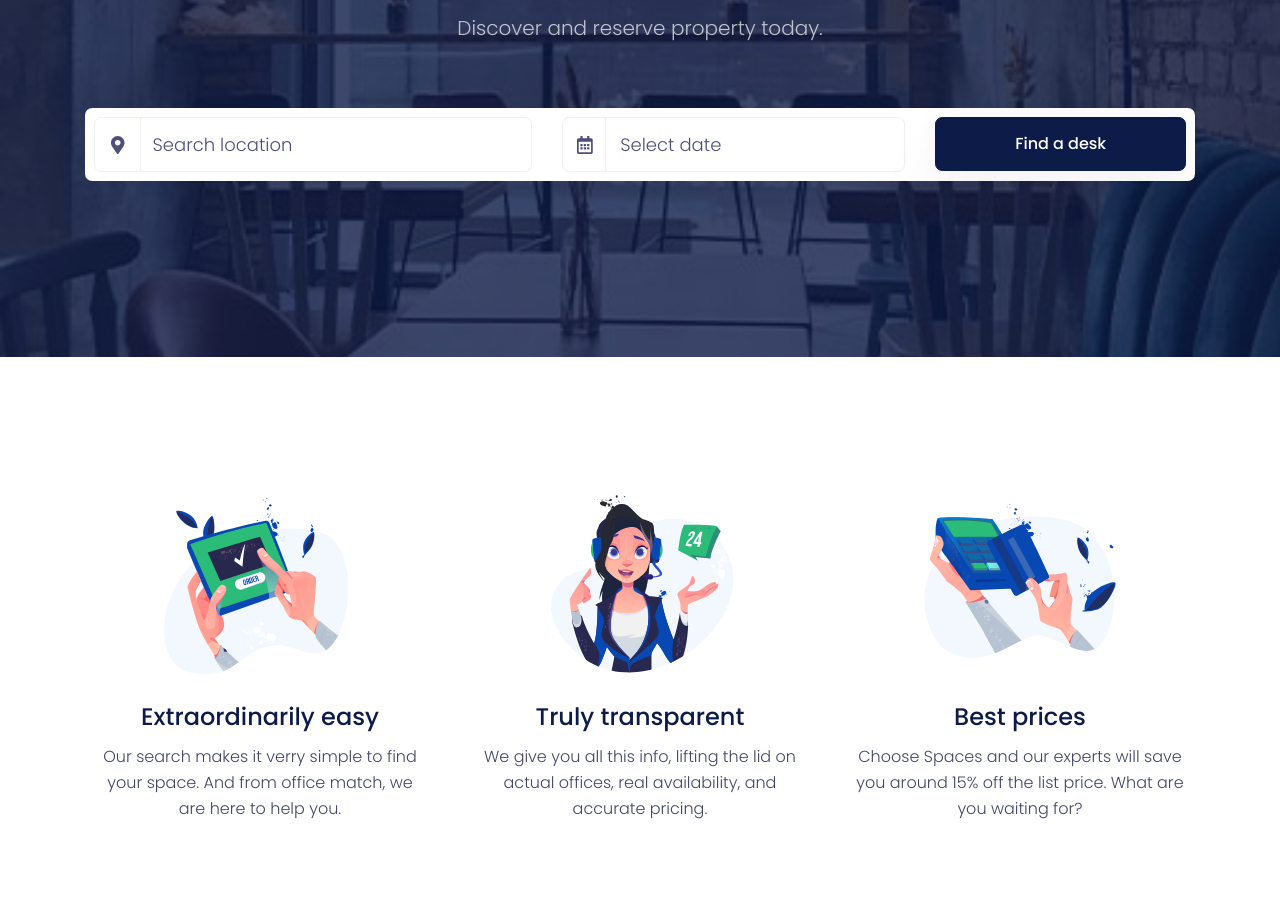
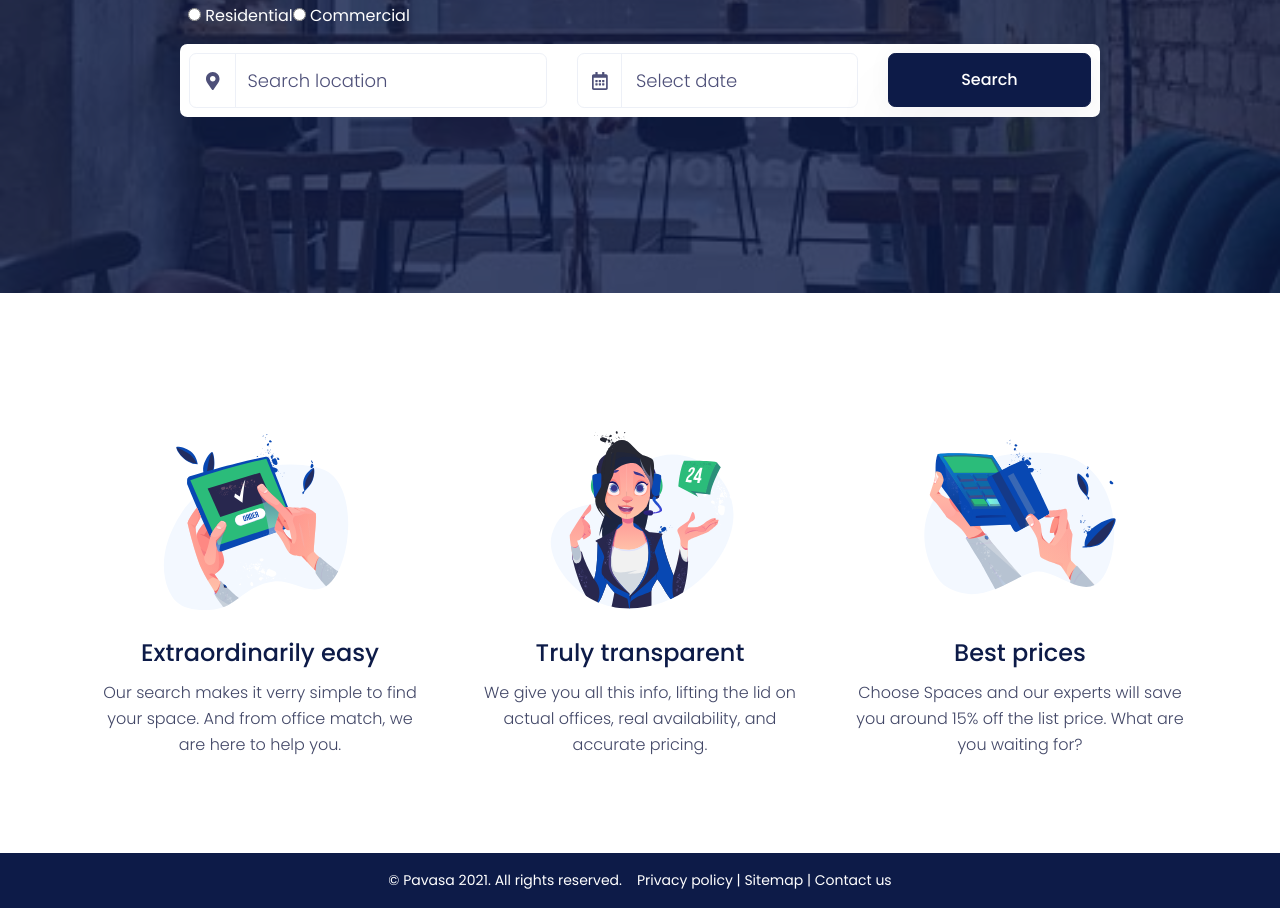
Before and after one commit to pavasa-projects/pavasa-pse-ui, an Angular app: page / in a window 1280 px wide. Shown: the part 222-1139 px from the top of the page. Built offline with nearby package versions, Linux system fonts and the light colour scheme; what @ctrl/ngx-headroom would draw is missing.

Commit message:
search page alignment

```diff
--- a/package.json
+++ b/package.json
@@ -21,6 +21,7 @@
     "@angular/router": "~11.2.4",
     "@ctrl/ngx-headroom": "^4.0.0",
     "@fortawesome/fontawesome-free": "^5.15.2",
+    "@ng-bootstrap/ng-bootstrap": "^9.0.2",
     "rxjs": "~6.6.0",
     "tslib": "^2.0.0",
     "zone.js": "~0.11.3"
--- a/src/app/app.component.html
+++ b/src/app/app.component.html
@@ -3,7 +3,7 @@
   <ngx-headroom upTolerance="0" downTolerance="0" duration="500" easing="ease-in-out">
     <nav id="navbar-main" class="navbar navbar-main navbar-theme-primary navbar-expand-lg headroom py-lg-3 px-lg-6 navbar-dark navbar-transparent navbar-theme-primary">
     <div class="container">
-      <a class="navbar-brand @@logo_classes" href="../index.html">
+      <a class="navbar-brand @@logo_classes" [routerLink]="['/property-search']">
         <img class="navbar-brand-dark common" src="../assets/img/brand/light.svg" height="35" alt="Logo light">
         <img class="navbar-brand-light common" src="../assets/img/brand/dark.svg" height="35" alt="Logo dark">
       </a>
@@ -37,145 +37,28 @@
   </nav>
   </ngx-headroom>
 </header>
+<router-outlet></router-outlet>
 
-<main>
 
- <!-- <div class="preloader bg-dark flex-column justify-content-center align-items-center">
-    <div class="position-relative">
-      <img src="../assets/img/brand/light-without-letter.svg" alt="Logo loader">
-      <img src="../assets/img/brand/letter.svg" class="rotate-letter" alt="Letter loader">
-    </div>sdfsdf
-  </div>-->
+<footer class="footer bg-primary text-white pt-2 ">
+  <div class="container">
 
-  <!-- Hero -->
-  <section class="section section-header section-image bg-primary overlay-primary text-white pb-4 pb-md-7" data-background="/assets/img/loft.jpg" style="background-image: url('/assets/img/loft.jpg')">
-    <div class="container">
-      <div class="row justify-content-center mb-4 mb-xl-5">
-        <div class="col-12 col-xl-10 text-center">
-          <!-- Heading -->
-          <h1 class="display-2">
-            Find your rental property.
-          </h1>
-          <!-- Text -->
-          <p class="lead text-muted mt-2 px-md-6">
-           Discover and reserve property today.
-          </p>
-        </div>
-      </div>
-      <div class="row mb-5">
-        <div class="col-12">
-          <div class="card p-md-2">
-            <div class="card-body p-2 p-md-0">
-              <form autocomplete="off" class="row" method="get" action="./all-spaces.html">
-                <div class="col-12 col-lg-5">
-                  <div class="form-group form-group-lg mb-lg-0">
-                    <div class="input-group">
-                      <div class="input-group-prepend">
-                        <span class="input-group-text"><span class="fas fa-map-marker-alt"></span></span>
-                      </div>
-                      <input id="search-location" type="text" class="form-control autocomplete" placeholder="Search location" required>
-                    </div>
-                  </div>
-                </div>
-                <div class="col-12 col-lg-4">
-                  <div class="input-group input-group-lg mb-3 mb-lg-0">
-                    <div class="input-group-prepend">
-                      <span class="input-group-text"><i class="far fa-calendar-alt"></i></span>
-                    </div>
-                    <input class="form-control datepicker" placeholder="Select date" type="text" required>
-                  </div>
-                </div>
-                <div class="col-12 col-lg-3">
-                  <button class="btn btn-lg btn-primary btn-block animate-up-2" type="submit">Find a desk</button>
-                </div>
-              </form>
-            </div>
-          </div>
-        </div>
-      </div>
-    </div>
-  </section>
-  <section class="section section-lg pb-lg-6 pb-5">
-    <div class="container">
-      <div class="row">
-        <div class="col-12 col-sm-6 col-md-4 text-center mb-4 mb-md-0 px-lg-4">
-          <img class="img-fluid image-lg mb-4" src="../assets/img/illustrations/easy-transaction.svg" alt="northwestern logo">
-          <h2 class="h4">Extraordinarily easy</h2>
-          <p>Our search makes it verry simple to find your space. And from office match, we are here to help you.</p>
-        </div>
-        <div class="col-12 col-sm-6 col-md-4 text-center mb-4 mb-md-0 px-lg-4">
-          <img class="img-fluid image-lg mb-4" src="../assets/img/illustrations/support.svg" alt="northwestern logo">
-          <h2 class="h4">Truly transparent</h2>
-          <p>We give you all this info, lifting the lid on actual offices, real availability, and accurate pricing.</p>
-        </div>
-        <div class="col-12 col-sm-6 col-md-4 text-center mb-4 mb-md-0 px-lg-4">
-          <img class="img-fluid image-lg mb-4" src="../assets/img/illustrations/payment.svg" alt="northwestern logo">
-          <h2 class="h4">Best prices</h2>
-          <p>Choose Spaces and our experts will save you around 15% off the list price. What are you waiting for?</p>
-        </div>
-      </div>
-
-    </div>
-  </section>
-
-</main>
-
-<!--<footer class="footer pb-5 bg-primary text-white pt-9 mt-n9">
-  <div class="container">
-    <div class="row mt-6">
-      <div class="col-xl-3 mb-3 mb-xl-0">
-        <img src="../assets/img/brand/light.svg" height="30" class="mb-3" alt="Spaces logo">
-        <p>Premium Bootstrap Directory Listing Template</p>
-      </div>
-      <div class="col-6 col-xl-2 mb-5 mb-xl-0">
-        <span class="h5">Themesberg</span>
-        <ul class="footer-links mt-2">
-          <li><a target="_blank" href="https://themesberg.com/blog">Blog</a></li>
-          <li><a target="_blank" href="https://themesberg.com/products">Products</a></li>
-          <li><a target="_blank" href="https://themesberg.com/about">About Us</a></li>
-          <li><a target="_blank" href="https://themesberg.com/contact">Contact Us</a></li>
-        </ul>
-      </div>
-      <div class="col-6 col-xl-3 mb-5 mb-xl-0">
-        <span class="h5">Other</span>
-        <ul class="footer-links mt-2">
-          <li><a href="https://themesberg.com/docs/spaces/getting-started/quickstart/">Documentation <span class="badge badge-sm badge-secondary ml-2">v3.0</span></a></li>
-          <li><a href="https://themesberg.com/docs/spaces/getting-started/changelog/">Changelog</a></li>
-          <li><a target="_blank" href="https://themesberg.com/contact">Support</a></li>
-          <li><a target="_blank" href="https://themesberg.com/licensing">License</a>
-          </li>
-        </ul>
-      </div>
-      <div class="col-12 col-xl-4 mb-5 mb-xl-0">
-        <span class="h5">Get the app</span>
-        <p class="text-muted font-small mt-2">It's easy. Just select your device.</p>
-        <button class="btn btn-sm btn-white mb-xl-0 mr-2 mr-lg-2">
-                    <span class="d-flex align-items-center">
-                        <span class="icon icon-brand mr-2"><span class="fab fa-apple"></span></span>
-                        <span class="d-inline-block text-left">
-                            <small class="font-weight-normal d-block">Available on</small> App Store
-                        </span>
-                    </span>
-        </button>
-        <button class="btn btn-sm btn-white">
-          <span class="icon icon-brand mr-2"><span class="fab fa-google-play"></span></span>
-          <span class="d-inline-block text-left">
-                        <small class="font-weight-normal d-block">Available on</small> Google Play
-                    </span>
-        </button>
-      </div>
-    </div>
-    <hr class="my-3 my-lg-5">
+    <!--<hr class="my-3 my-lg-5">-->
     <div class="row">
       <div class="col mb-md-0">
-        <a href="https://themesberg.com" target="_blank" class="d-flex justify-content-center">
-          <img src="../assets/img/themesberg.svg" height="25" class="mb-3" alt="Themesberg Logo">
-        </a>
+
         <div class="d-flex text-center justify-content-center align-items-center" role="contentinfo">
-          <p class="font-weight-normal font-small mb-0">Copyright © Themesberg
-            <span class="current-year">2020</span>. All rights reserved.</p>
+          <p class="font-weight-normal font-small mt-2">© Pavasa
+            <span class="current-year">2021</span>. All rights reserved. &nbsp;&nbsp;
+             <a target="_blank" href="https://themesberg.com/blog">Privacy policy</a>
+            <span> | </span>
+            <a target="_blank" href="https://themesberg.com/products">Sitemap</a>
+            <span> | </span>
+            <a target="_blank" href="https://themesberg.com/products">Contact us</a>
+          </p>
+
         </div>
       </div>
     </div>
   </div>
-</footer>-->
+</footer>
--- a/src/app/property-search/property-search.component.html
+++ b/src/app/property-search/property-search.component.html
@@ -1,14 +1,6 @@
 <main>
-
-  <!-- <div class="preloader bg-dark flex-column justify-content-center align-items-center">
-     <div class="position-relative">
-       <img src="../assets/img/brand/light-without-letter.svg" alt="Logo loader">
-       <img src="../assets/img/brand/letter.svg" class="rotate-letter" alt="Letter loader">
-     </div>sdfsdf
-   </div>-->
-
-  <!-- Hero -->
   <section class="section section-header section-image bg-primary overlay-primary text-white pb-4 pb-md-7" data-background="/assets/img/loft.jpg" style="background-image: url('/assets/img/loft.jpg')">
+    <form>
     <div class="container">
       <div class="row justify-content-center mb-4 mb-xl-5">
         <div class="col-12 col-xl-10 text-center">
@@ -21,12 +13,36 @@
             Discover and reserve property today.
           </p>
         </div>
+
+
+          <div class="col-12 col-xl-10">
+            <div class=" p-md-2">
+              <div class=" p-2 p-md-0">
+                <div class="row">
+
+                  <div class="col-12 col-lg-4">
+                    <div class="form-group form-group-lg mb-lg-0">
+                      <div class="btn-group btn-group-toggle " ngbRadioGroup>
+                        <label ngbButtonLabel class="text-white">
+                          <input ngbButton type="radio" value="1"> Residential
+                        </label>
+                        <label ngbButtonLabel class="text-white">
+                          <input ngbButton type="radio" value="2"> Commercial
+                        </label>
                       </div>
-      <div class="row mb-5">
-        <div class="col-12">
+                    </div>
+                  </div>
+
+
+                </div>
+              </div>
+            </div>
+          </div>
+
+          <div class="col-12 col-xl-10">
             <div class="card p-md-2">
               <div class="card-body p-2 p-md-0">
-              <form autocomplete="off" class="row" method="get" action="./all-spaces.html">
+                <div class="row">
                   <div class="col-12 col-lg-5">
                     <div class="form-group form-group-lg mb-lg-0">
                       <div class="input-group">
@@ -48,12 +64,15 @@
                   <div class="col-12 col-lg-3">
                     <button class="btn btn-lg btn-primary btn-block animate-up-2" type="submit">Search</button>
                   </div>
-              </form>
                 </div>
               </div>
             </div>
           </div>
+
       </div>
+
+    </div>
+    </form>
   </section>
   <section class="section section-lg pb-lg-6 pb-5">
     <div class="container">
```
Also changed, not shown: src/app/app.module.ts (+8 -2 lines), src/styles.css, 1 other file (tests, documents, lock files or other folders). Lines whose indentation alone changed are shown as unchanged.
